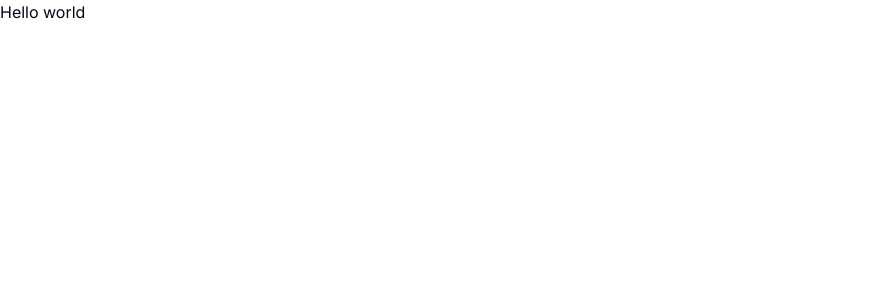
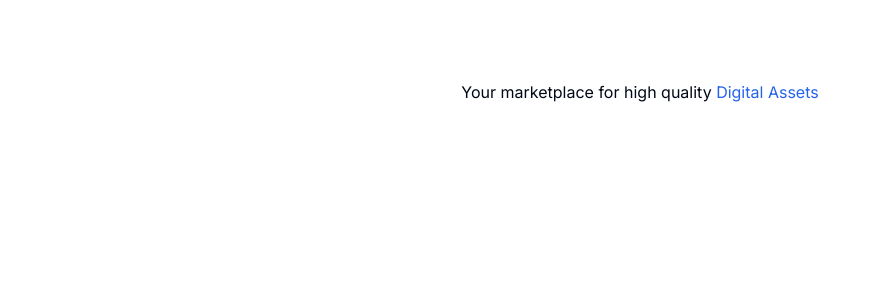
Before and after one commit to harisejaz2206/marketly, a Next.js app: page / in a window 1280 px wide. Shown: the top 300 px of the page, without its empty margins (0-880 px from the left). Built offline with nearby package versions, Linux system fonts and the light colour scheme.

Commit message:
Made MaxWidthWrapper, starting work next day

```diff
--- a/package.json
+++ b/package.json
@@ -23,9 +23,11 @@
     "@types/react": "^18",
     "@types/react-dom": "^18",
     "autoprefixer": "^10.0.1",
-    "eslint": "^8",
+    "eslint": "^8.56.0",
     "eslint-config-next": "14.1.0",
+    "eslint-config-prettier": "^9.1.0",
     "postcss": "^8",
+    "prettier": "^3.2.5",
     "tailwindcss": "^3.3.0",
     "typescript": "^5"
   }
--- a/src/app/page.tsx
+++ b/src/app/page.tsx
@@ -1,7 +1,14 @@
+import MaxWidthWrapper from "@/components/MaxWidthWrapper";
 import Image from "next/image";
 
 export default function Home() {
   return (
-    <p>Hello world</p>
+    <MaxWidthWrapper>
+      <div className=" py-20 mx-auto text-center flex flex-col items-center max-3xl">
+        <h1>
+          Your marketplace for high quality {''}
+          <span className="text-blue-600">Digital Assets</span>
+        </h1></div>
+    </MaxWidthWrapper>
   );
 }
--- a/src/components/MaxWidthWrapper.tsx
+++ b/src/components/MaxWidthWrapper.tsx
@@ -0,0 +1,13 @@
+import { cn } from "@/lib/utils";
+import { ReactNode } from "react";
+
+const MaxWidthWrapper = ({
+    className,
+    children
+}: { className?: string, children: ReactNode }) => {
+    return (
+        <div className={cn("mx-auto w-full max-w-screen-xl px-2.5 md:px-20", className)}>{children}</div>
+    )
+}
+
+export default MaxWidthWrapper;
```
Also changed, not shown: .eslintrc.json, 1 other file (tests, documents, lock files or other folders).
